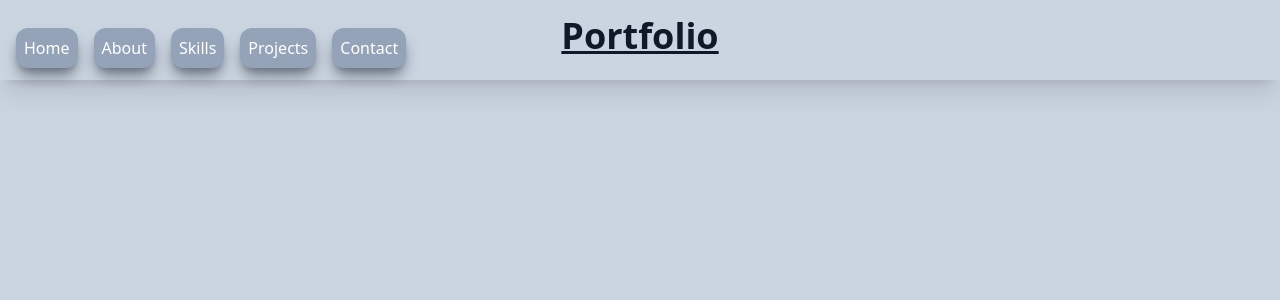
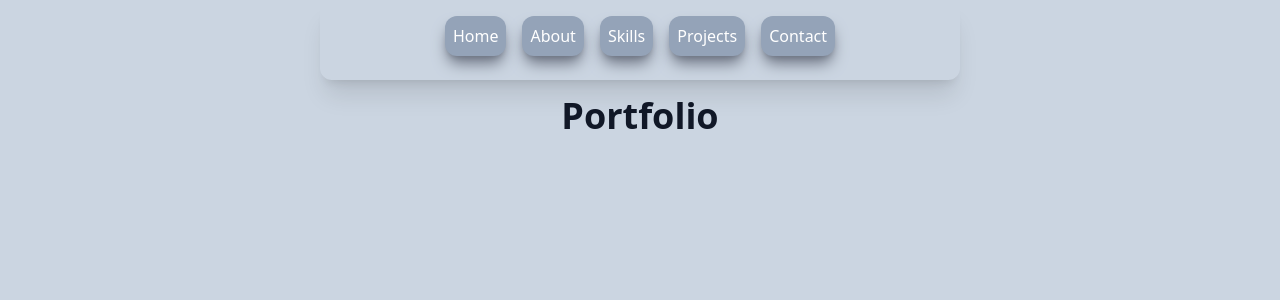
Before and after one commit to ApexBortz/portfolio, a Next.js app: page / in a window 1280 px wide. Shown: the top 300 px of the page. Built offline with nearby package versions, Linux system fonts and the light colour scheme.

Commit message:
nothing really

```diff
--- a/components/Navbar.jsx
+++ b/components/Navbar.jsx
@@ -3,8 +3,8 @@ import Image from "next/image"
 
 const Navbar = () => {
     return (
-        <div className='fixed w-full h-20 shadow-xl'>
-            <div className='flex justify-between items-center w-full h-full px-2 2xl:px-16'>
+        <div className='relative w-1/2 h-20 shadow-xl rounded-xl'>
+            <div className='flex justify-center w-full h-full px-2 2xl:px-16'>
 
                 <div className='mt-4'>
                     <ul>
--- a/pages/index.js
+++ b/pages/index.js
@@ -6,7 +6,7 @@ export default function Home() {
   return (
     <div>
       <Head>
-        <title>Nicholas Bortz | Software Engineer</title>
+        <title>Nicholas Bortz ⚡︎ Software Engineer</title>
         <meta name="Portfolio" content="Generated by create next app" />
         <link rel="icon" href="/favicon.ico" />
       </Head>
@@ -16,7 +16,7 @@ export default function Home() {
       </div>
 
       <div className='flex justify-center mt-4'>
-      <h2 className='text 3xl font-bold underline'>Portfolio</h2>
+      <h2 className='text 3xl font-bold'>Portfolio</h2>
       </div>
 
     </div>
```
